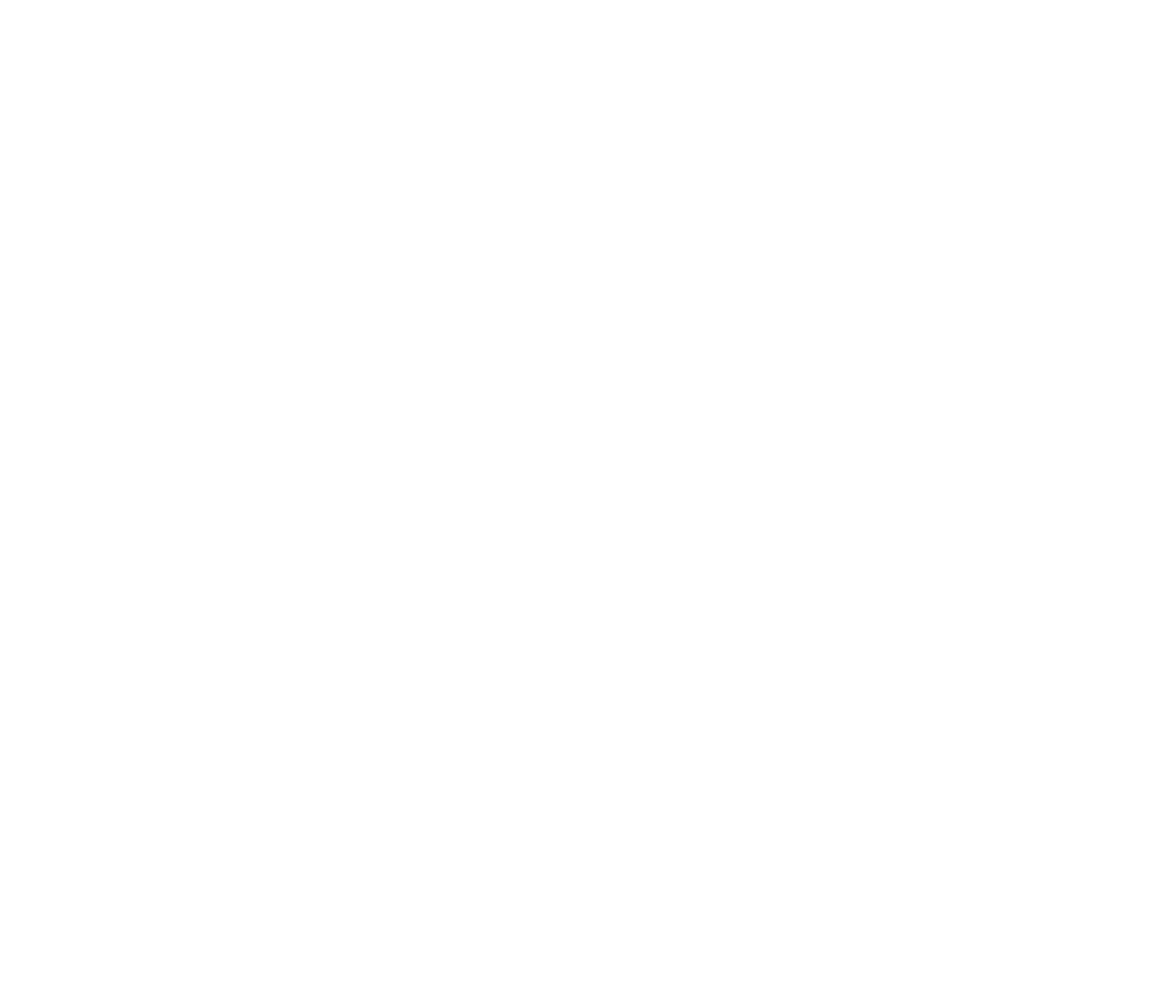
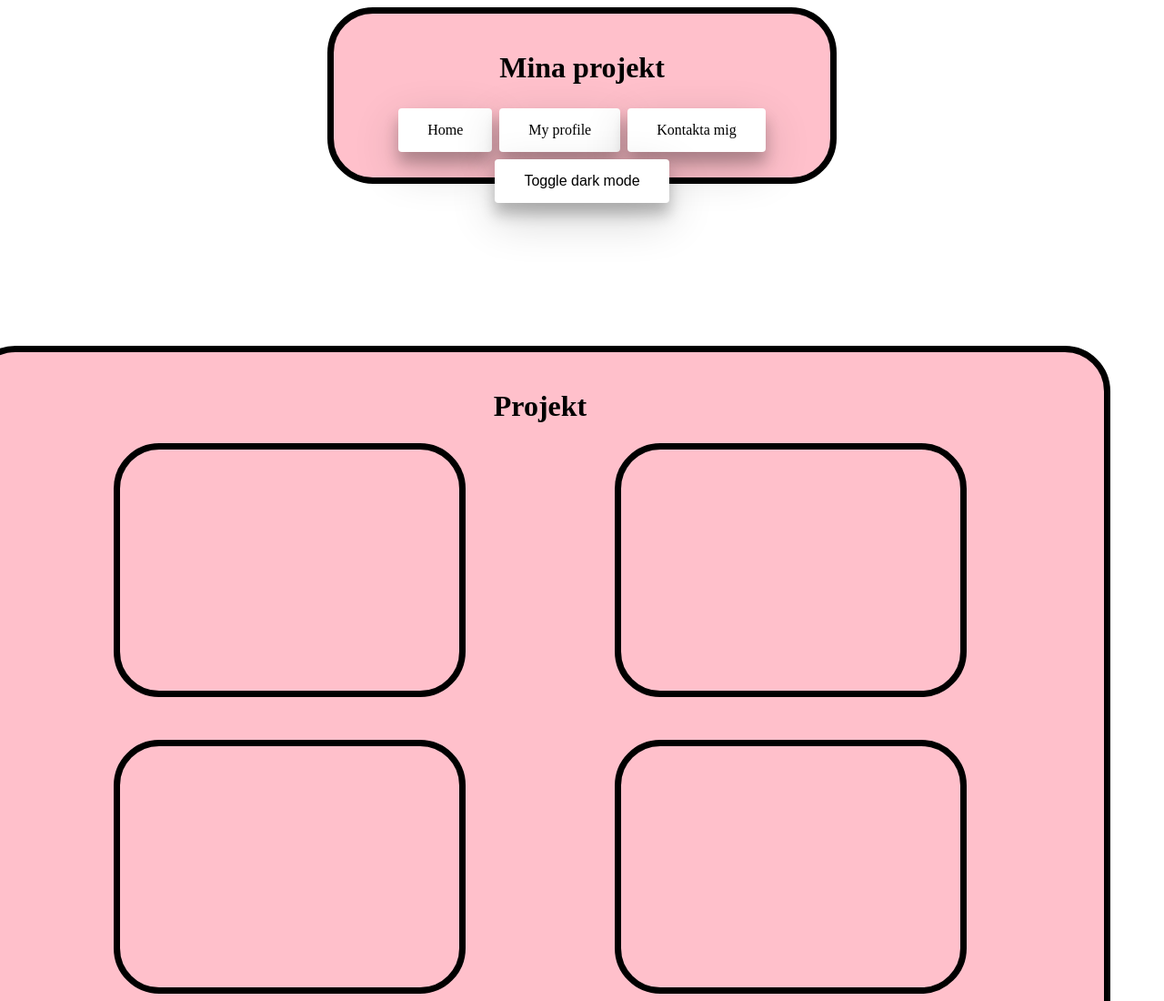
Before and after one commit to eliassjoholm/eliassjoholm.github.io, a plain HTML site: page minaprojekt.html in a window 1280 px wide. Shown: the top 1100 px of the page at 91% size. Before the commit the page ends 800 px from the top, so only its background shows below. Drawn offline with Linux system fonts and the light colour scheme.

Commit message:
nya ändringar

```diff
--- a/index.html
+++ b/index.html
@@ -98,6 +98,10 @@
         margin: auto;
     }
 
+    body {
+        background-image: url("bild.jp");
+    }
+
 
 </style>
 
@@ -105,8 +109,10 @@
     <div class="box3">
         <h1> Välkommen </h1>
         <a href="https://github.com/eliassjoholm" class="button1 button">My profile</a>
+        <a href="minaprojekt.html" class="button3 button">Mina projekt</a>
+        <a href="kontakt.html" class="button">Kontakta mig</a>
         <button onclick="myFunction()" class="button2 button">Toggle dark mode</button>
-        <a href="minaprojekt.html" class="button3 button">Mina projekt</a>
+
 
     </div>
     <div class="box box1">
@@ -132,6 +138,8 @@ function myFunction() {
 }
 </script>
 
+
+
 </body>
 
 
--- a/minaprojekt.html
+++ b/minaprojekt.html
@@ -7,3 +7,148 @@
     <meta name="viewport" content="width=device-width, initial-scale=1.0" />
     <title>Document</title>
 </head>
+
+<style>
+    .dark-mode {
+  background-color: black;
+  color: white;
+  box-shadow: 0 1px 4px black;
+    }
+
+     .box
+    {
+        min-width: 40%;
+		aspect-ratio: 1/1.25;
+		padding-block: 3%;
+		border-radius: 50px;
+		background-color: #ffffff;
+        background-color: pink;
+        text-align: center;
+        width: 420px;
+        height: 140px;
+        padding: 20px;
+        border: 7px solid black;
+        margin: auto;
+    }
+    .button
+    {
+        background-color: white;
+        border: none;
+        color: black;
+        padding: 15px 32px;
+        text-align: center;
+        text-decoration: none;
+        display: inline-block;
+        font-size: 16px;
+        margin: 4px 2px;
+        cursor: pointer;
+        box-shadow : 0 12px 16px 0 rgba(0,0,0,0.24), 0 17px 50px 0 rgba(0,0,0,0.19);
+        border-radius: 4px;
+    }
+
+    .box1 {
+
+        margin-top: 178px;
+        margin-bottom: 123px;
+        float: right;
+        height: 720px;
+        min-width: 1200px;
+        margin-right: 51px;
+
+
+
+}
+
+.box3 {
+    min-width: 8%;
+		aspect-ratio: 1/1.25;
+		padding-block: 3%;
+		border-radius: 50px;
+		background-color: #ffffff;
+        background-color: pink;
+        text-align: center;
+        width: 357px;
+        height: 249px;
+        padding: 8px;
+        border: 7px solid black;
+        margin: auto;
+        margin-left: 150px;
+        float: right;
+        margin-right: 131px;
+        margin-top: 0px;
+}
+.box4 {
+    min-width: 8%;
+		aspect-ratio: 1/1.25;
+		padding-block: 3%;
+		border-radius: 50px;
+		background-color: #ffffff;
+        background-color: pink;
+        text-align: center;
+        width: 357px;
+        height: 249px;
+        padding: 8px;
+        border: 7px solid black;
+        margin: auto;
+        margin-left: 131px;
+        margin-top: 0px;
+}
+.box5 {
+    min-width: 8%;
+		aspect-ratio: 1/1.25;
+		padding-block: 3%;
+		border-radius: 50px;
+		background-color: #ffffff;
+        background-color: pink;
+        text-align: center;
+        width: 357px;
+        height: 249px;
+        padding: 8px;
+        border: 7px solid black;
+        margin: auto;
+        float: right;
+        margin-right: 131px;
+        margin-top: 47px;
+}
+.box6 {
+    min-width: 8%;
+		aspect-ratio: 1/1.25;
+		padding-block: 3%;
+		border-radius: 50px;
+        background-color: pink;
+        text-align: center;
+        width: 357px;
+        height: 249px;
+        padding: 8px;
+        border: 7px solid black;
+        margin: auto;
+        margin-left: 131px;
+        margin-top: 47px;
+}
+</style>
+
+<body>
+    <div class="box">
+        <h1>Mina projekt</h1>
+        <a href="index.html" class="button">Home</a>
+        <a href="https://github.com/eliassjoholm" class="button">My profile</a>
+        <a href="kontakt.html" class="button">Kontakta mig</a>
+        <button onclick="myFunction()" class="button2 button">Toggle dark mode</button>
+        </div>
+
+    <div class="box box1">
+        <h1>Projekt</h1>
+        <div class="box3" > <a href="https://github.com/eliassjoholm"> </a></div>
+        <div class="box4" > <a href="https://github.com/eliassjoholm"> </a></div>
+        <div class="box5"> <a href="https://github.com/eliassjoholm"> </a></div>
+        <div class="box6" > <a href="https://github.com/eliassjoholm"> </a></div>
+</div>
+    <script>
+        function myFunction() {
+           var element = document.body;
+           element.classList.toggle("dark-mode");
+        }
+        </script>
+</body>
+
+</html>
```
Also changed, not shown: kontakt.html (added, +104 -0 lines).
